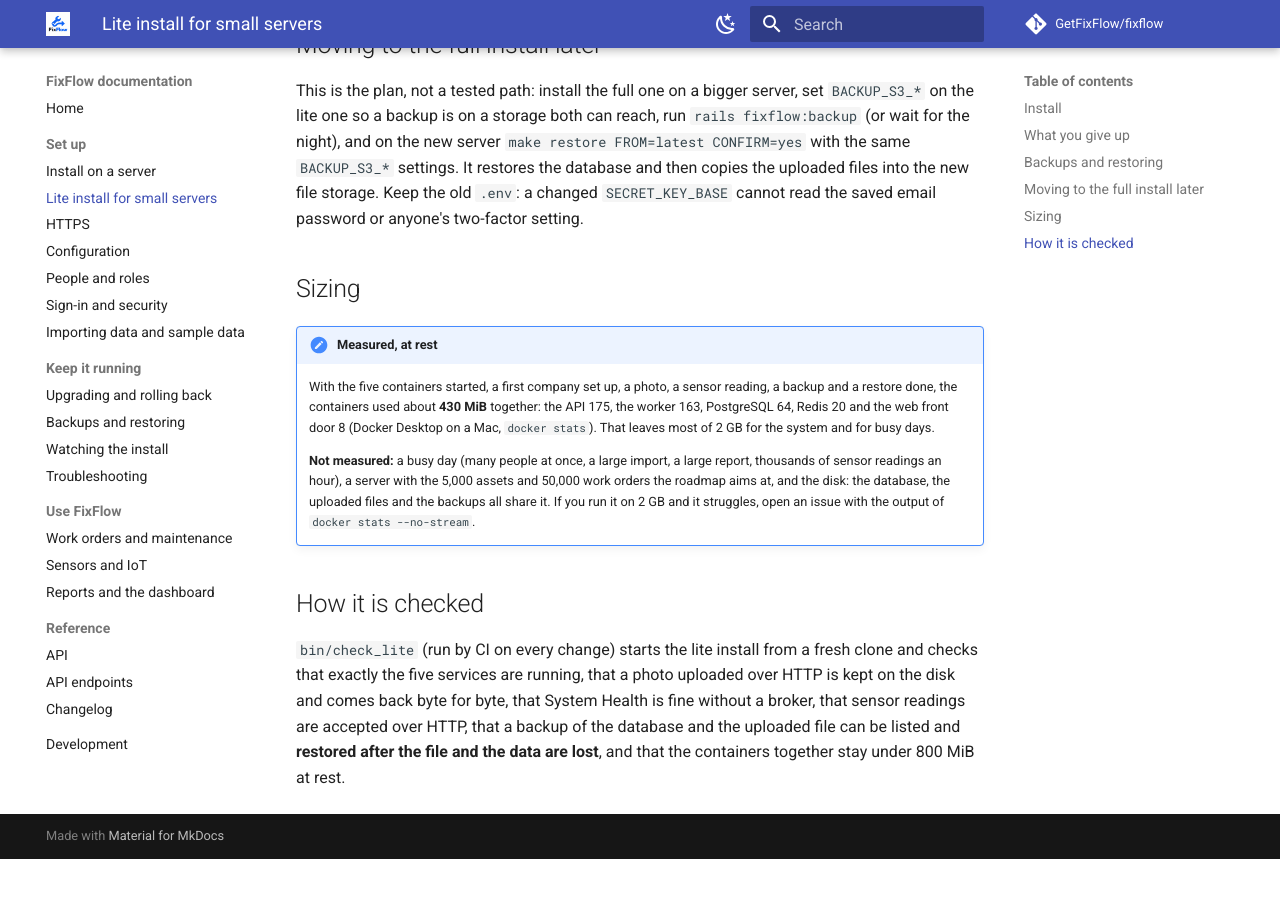
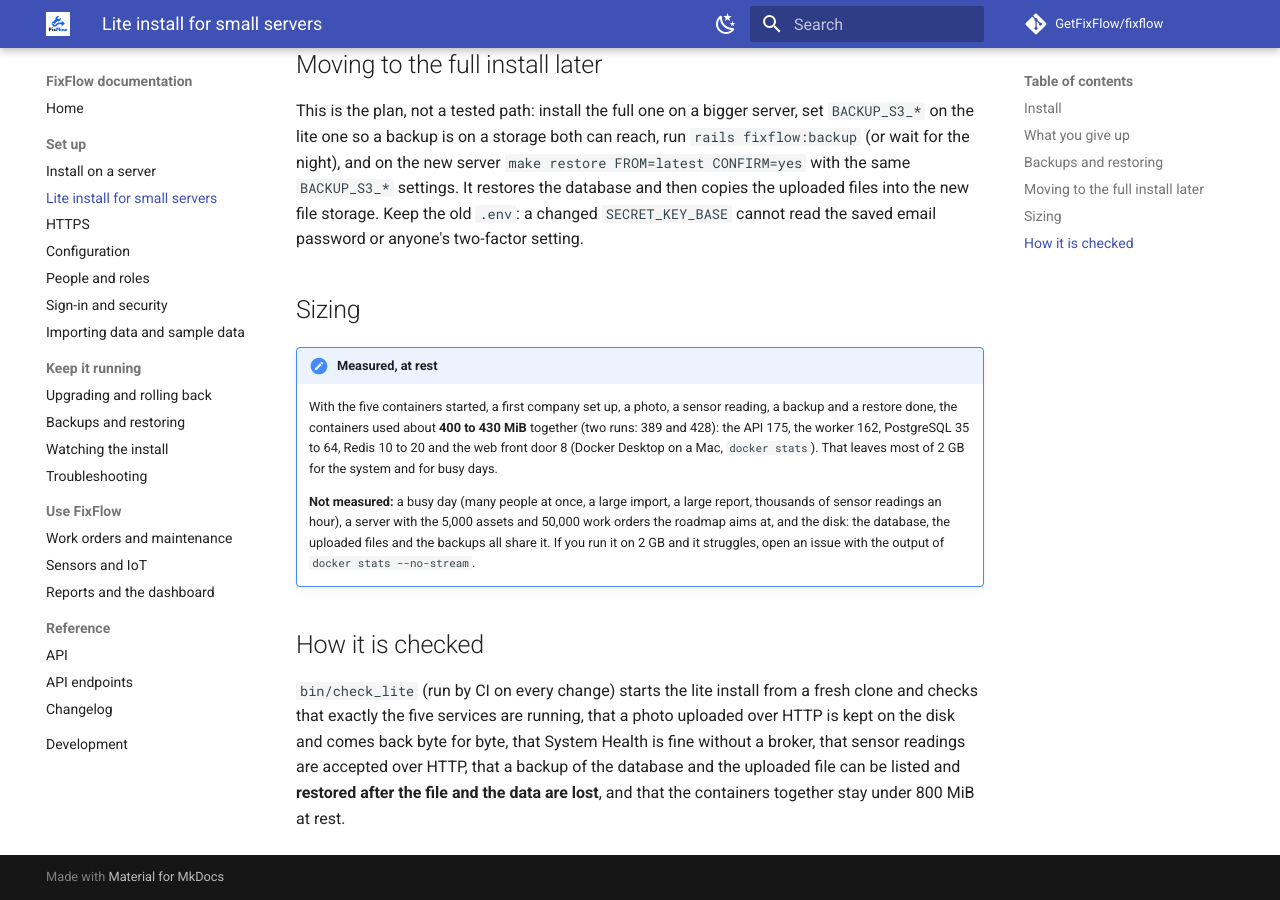
Before and after one commit to GetFixFlow/fixflow, an MkDocs documentation site: the page built from docs/lite.md, in a window 1280 px wide and 900 px high, scrolled down 1886 px. Built offline with MkDocs 1.6.1 and Material for MkDocs 9.7.7, drawn with Linux system fonts in a browser that asks for light colours; comment, search, counter and statistics services are not loaded; the version menu is left out; before the commit the page ends 2745 px from its top, so only the background shows below that; some of the changed text lies outside the part shown.

Commit message:
Lite: web test, troubleshooting, changelog, memory range
Co-Authored-By: Claude Sonnet 5.5 <noreply@anthropic.com>

```diff
--- a/docs/lite.md
+++ b/docs/lite.md
@@ -8,7 +8,7 @@ The lite install is FixFlow for a small team on **one small server** (2 GB of me
 | Uploaded photos and documents | in an S3-compatible server (SeaweedFS) | **a folder on the server's disk** (the `uploads` volume) |
 | Nightly backups | in a bucket of that server, or another S3 storage | **a folder on the server's disk** (the `backups` volume), or another S3 storage |
 | Sensors | HTTP, and MQTT through the broker | **HTTP only** (`POST /api/v1/iot/ingest` with an API key) |
-| Memory at rest | not measured | about 430 MiB for all five containers ([Sizing](#sizing)) |
+| Memory at rest | not measured | about 400 to 430 MiB for all five containers ([Sizing](#sizing)) |
 
 Everything else is the same: the same images, the same web app, the same settings, [HTTPS](https.md), [upgrading](upgrading.md) and [restoring](backups.md).
 
@@ -52,7 +52,7 @@ This is the plan, not a tested path: install the full one on a bigger server, se
 ## Sizing
 
 !!! note "Measured, at rest"
-    With the five containers started, a first company set up, a photo, a sensor reading, a backup and a restore done, the containers used about **430 MiB** together: the API 175, the worker 163, PostgreSQL 64, Redis 20 and the web front door 8 (Docker Desktop on a Mac, `docker stats`). That leaves most of 2 GB for the system and for busy days.
+    With the five containers started, a first company set up, a photo, a sensor reading, a backup and a restore done, the containers used about **400 to 430 MiB** together (two runs: 389 and 428): the API 175, the worker 162, PostgreSQL 35 to 64, Redis 10 to 20 and the web front door 8 (Docker Desktop on a Mac, `docker stats`). That leaves most of 2 GB for the system and for busy days.
 
     **Not measured:** a busy day (many people at once, a large import, a large report, thousands of sensor readings an hour), a server with the 5,000 assets and 50,000 work orders the roadmap aims at, and the disk: the database, the uploaded files and the backups all share it. If you run it on 2 GB and it struggles, open an issue with the output of `docker stats --no-stream`.
 
```
Also changed, not shown: CHANGELOG.md (+1 -0 lines), apps/web/src/pages/settings/__tests__/DataRetentionPage.test.tsx (+11 -0 lines), docs/troubleshooting.md (+6 -0 lines), 1 other file.
